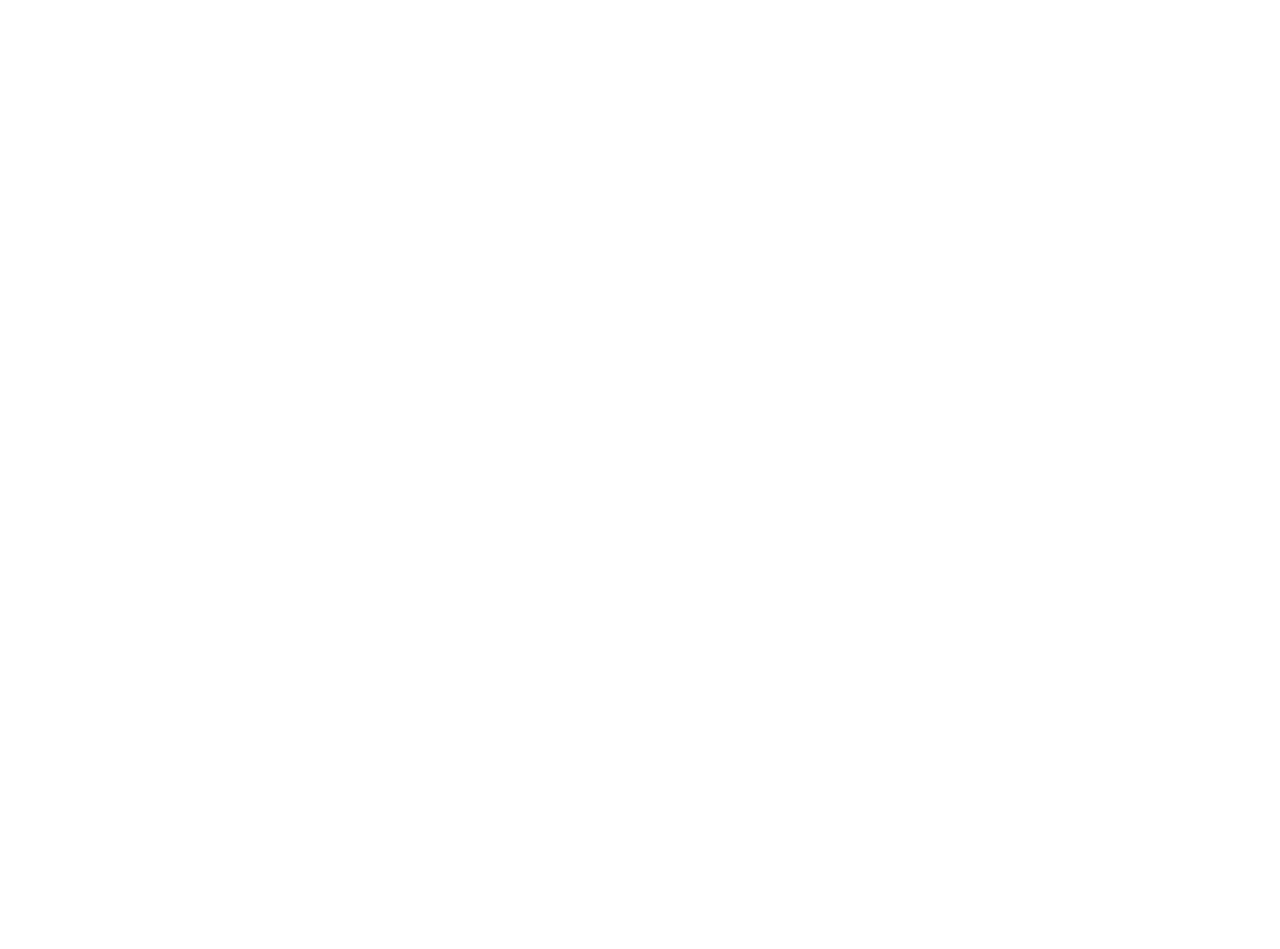
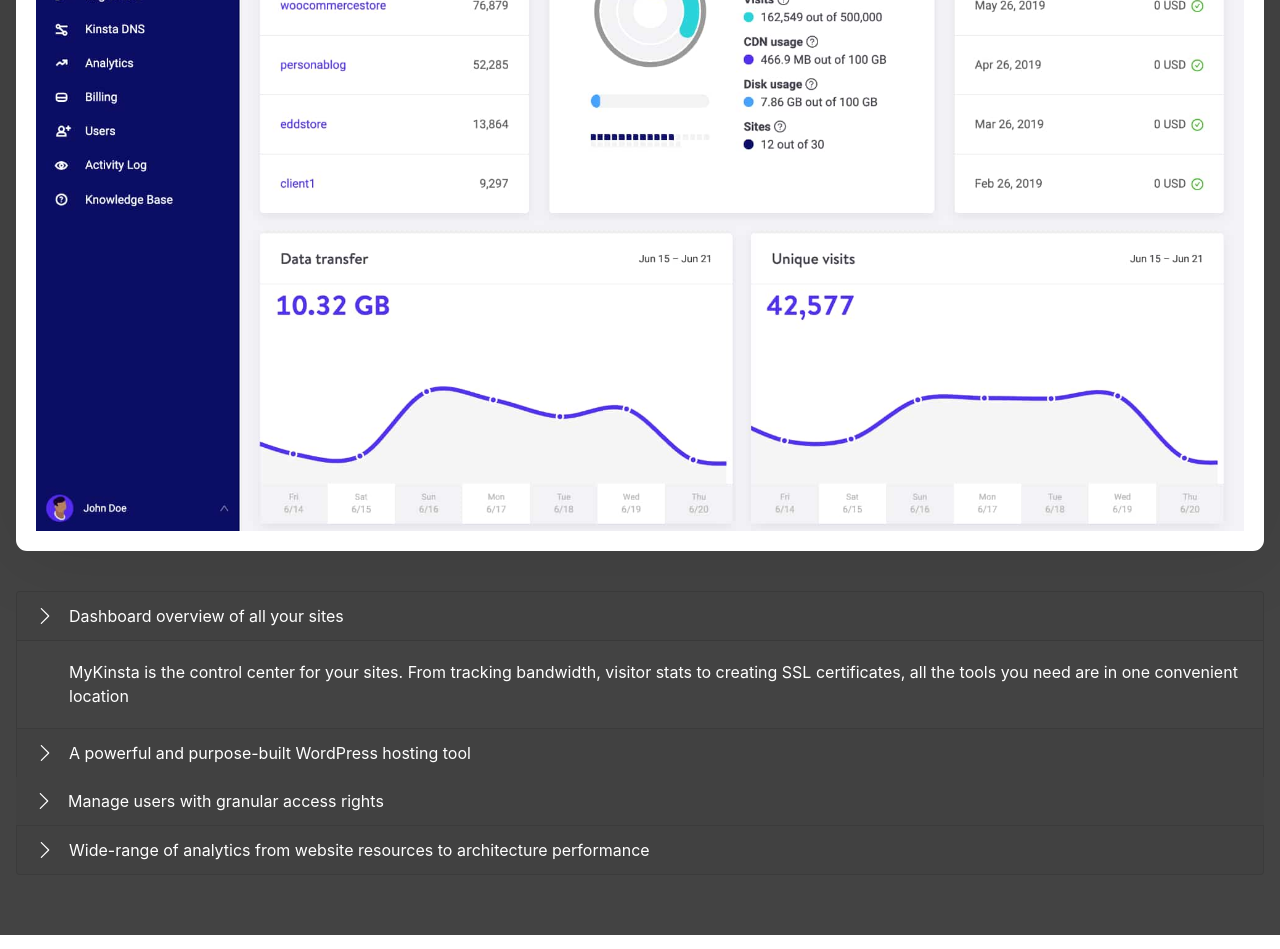
Before and after one commit to stepinfwd/rebuild, a React (Create React App) app: page / in a window 1280 px wide. Shown: the part 1848-2797 px from the top of the page. Before the commit the page ends 1451 px from the top, so only its background shows below. Built offline with nearby package versions, Linux system fonts and the light colour scheme.

Commit message:
mobile 90 percent pre-push

```diff
--- a/src/App.js
+++ b/src/App.js
@@ -1,19 +1,73 @@
-import React from "react";
+import React, { Component } from "react";
 import "./App.scss";
+import { Navbar } from "react-bootstrap";
+import { Nav } from "react-bootstrap";
+import { NavDropdown } from "react-bootstrap";
 import Banner from "./components/banner/banner";
 import Feature from "./components/feature/feature";
 import Footer from "./components/footer/footer";
 import Work from "./components/work/work";
+import ManageAccordion from "./components/accordion/accordion.js";
+class App extends Component {
+  constructor(props) {
+    super(props);
 
-function App() {
+    this.listener = null;
+    this.state = {
+      status: "top",
+    };
+  }
+  componentDidMount() {
+    this.listener = document.addEventListener("scroll", (e) => {
+      var scrolled = document.scrollingElement.scrollTop;
+      if (scrolled >= 120) {
+        if (this.state.status !== "diff") {
+          this.setState({ status: "diff" });
+        }
+      } else {
+        if (this.state.status !== "top") {
+          this.setState({ status: "top" });
+        }
+      }
+    });
+  }
+  componentDidUpdate() {
+    document.removeEventListener("scroll", this.listener);
+  }
+  render() {
     return (
       <div className="App">
+        <Navbar
+          collapseOnSelect
+          expand="lg"
+          variant="dark"
+          sticky="top"
+          className="nav-container"
+          style={{
+            backgroundColor: this.state.status === "top" ? "" : "#43414e",
+            color: this.state.status === "top" ? "#fff" : "#43414e",
+          }}
+        >
+          <Navbar.Brand href="#home">CARTMAKER</Navbar.Brand>
+          <Navbar.Toggle aria-controls="responsive-navbar-nav" />
+          <Navbar.Collapse id="responsive-navbar-nav">
+            <Nav className="ml-auto">
+              <Nav.Link href="#features">PLANS</Nav.Link>
+              <Nav.Link href="#features">FEATURES</Nav.Link>
+              <Nav.Link href="#pricing">TEAM</Nav.Link>
+              <Nav.Link href="#pricing">CONTACT</Nav.Link>
+              {/* <Nav.Link href="#pricing">LOGIN</Nav.Link> */}
+            </Nav>
+          </Navbar.Collapse>
+        </Navbar>
         <Banner />
         <Feature />
         <Work />
+        <ManageAccordion />
         <Footer />
       </div>
     );
   }
+}
 
 export default App;
--- /dev/null
+++ b/src/components/accordion/accordion.js
@@ -0,0 +1,135 @@
+import React, { Component } from "react";
+import { Accordion, Card } from "react-bootstrap";
+import dash1 from "./images/Dashboard-pana.svg";
+import dash2 from "./images/mykinsta-dashboard-v8@2x.jpg";
+import next from "./images/s.svg";
+import "./accordion.scss";
+
+class ManageAccordion extends Component {
+  state = {};
+  render() {
+    return (
+      <div className="manage-accordion-global ">
+        <div className="container-fluid accordion-custom-padding-0">
+          <div className="col-xs-12 col-sm-12 accordion-custom-padding-0">
+            <h2 className="accordion-header">
+              MyKinsta is site management reimagined
+            </h2>
+
+            <div className="accordion-image-section ">
+              <img src={dash2} alt=""></img>
+            </div>
+            <div className="col-xs-12 col-sm-12 accordion-custom-padding-0">
+              <Accordion
+                defaultActiveKey="0"
+                className="custom-accordion-bootstrap"
+              >
+                <Card
+                  style={{
+                    textAlign: "left",
+                    backgroundColor: "#434343",
+                    color: "#fff",
+                  }}
+                >
+                  <Accordion.Toggle as={Card.Header} eventKey="0">
+                    <div className="acc-flex">
+                      <img className="svg-icon" src={next} alt=""></img>
+                      Dashboard overview of all your sites
+                    </div>
+                  </Accordion.Toggle>
+                  <Accordion.Collapse eventKey="0">
+                    <Card.Body
+                      style={{ textAlign: "left", marginLeft: "2rem" }}
+                    >
+                      MyKinsta is the control center for your sites. From
+                      tracking bandwidth, visitor stats to creating SSL
+                      certificates, all the tools you need are in one convenient
+                      location
+                    </Card.Body>
+                  </Accordion.Collapse>
+                </Card>
+                <Card
+                  style={{
+                    textAlign: "left",
+                    backgroundColor: "#434343",
+                    color: "#fff",
+                  }}
+                >
+                  <Accordion.Toggle as={Card.Header} eventKey="1">
+                    <div className="acc-flex">
+                      <img className="svg-icon" src={next} alt=""></img>A
+                      powerful and purpose-built WordPress hosting tool
+                    </div>
+                  </Accordion.Toggle>
+                  <Accordion.Collapse eventKey="1">
+                    <Card.Body
+                      style={{ textAlign: "left", marginLeft: "2rem" }}
+                    >
+                      {" "}
+                      Our dashboard lets you track important data for each of
+                      your sites separately; such as visitors, bandwidth usage,
+                      response times, and more.
+                    </Card.Body>
+                  </Accordion.Collapse>
+                </Card>
+                <Card
+                  style={{
+                    textAlign: "left",
+                    backgroundColor: "#434343",
+                    color: "#fff",
+                    border: "none",
+                  }}
+                >
+                  <Accordion.Toggle as={Card.Header} eventKey="2">
+                    <div className="acc-flex">
+                      <img className="svg-icon" src={next} alt=""></img>
+                      Manage users with granular access rights
+                    </div>
+                  </Accordion.Toggle>
+                  <Accordion.Collapse eventKey="2">
+                    <Card.Body
+                      style={{ textAlign: "left", marginLeft: "2rem" }}
+                    >
+                      {" "}
+                      MyKinsta is the control center for your sites. From
+                      tracking bandwidth, visitor stats to creating SSL
+                      certificates, all the tools you need are in one convenient
+                      location
+                    </Card.Body>
+                  </Accordion.Collapse>
+                </Card>
+                <Card
+                  style={{
+                    textAlign: "left",
+                    backgroundColor: "#434343",
+                    color: "#fff",
+                  }}
+                >
+                  <Accordion.Toggle as={Card.Header} eventKey="3">
+                    <div className="acc-flex">
+                      <img className="svg-icon" src={next} alt=""></img>
+                      Wide-range of analytics from website resources to
+                      architecture performance
+                    </div>
+                  </Accordion.Toggle>
+                  <Accordion.Collapse eventKey="3">
+                    <Card.Body
+                      style={{ textAlign: "left", marginLeft: "2rem" }}
+                    >
+                      {" "}
+                      MyKinsta is the control center for your sites. From
+                      tracking bandwidth, visitor stats to creating SSL
+                      certificates, all the tools you need are in one{" "}
+                    </Card.Body>
+                  </Accordion.Collapse>
+                </Card>
+              </Accordion>{" "}
+            </div>
+          </div>
+        </div>
+      </div>
+    );
+  }
+}
+
+export default ManageAccordion;
--- /dev/null
+++ b/src/components/accordion/accordion.scss
@@ -0,0 +1,52 @@
+$white-color: #fff;
+$black-color: #434343;
+$teal-color: #008080;
+.manage-accordion-global {
+  background-color: $black-color;
+  padding: 60px 16px 60px 16px !important;
+  margin-top: 100px;
+}
+.accordion-header {
+  margin-bottom: 40px;
+  color: $white-color;
+  font-size: 32px;
+  font-weight: 900;
+  text-align: left;
+}
+.accordion-custom-padding-0 {
+  padding: 0 !important;
+}
+.custom-accordion-bootstrap {
+  margin-top: 40px !important;
+}
+
+.accordion-image-section {
+  width: 100%;
+  height: auto;
+  //   max-width: 712px;
+  box-sizing: border-box;
+  //   padding: 24px 11px 11px;
+  border-radius: 11px;
+  background-repeat: no-repeat;
+  background-position: 16px 9px;
+  box-shadow: 0 5px 80px 0 rgba(0, 0, 0, 0.1);
+  border: 20px solid $white-color;
+
+  img {
+    height: 420px;
+    max-width: 100%;
+    max-height: 100%;
+    width: 100%;
+    height: auto;
+  }
+}
+
+.svg-icon {
+  margin-right: 1rem;
+  width: 16px;
+}
+
+.acc-flex {
+  display: flex;
+  flex-direction: row;
+}
--- a/src/components/banner/banner.scss
+++ b/src/components/banner/banner.scss
@@ -26,4 +26,7 @@ $teal-color: #008080;
   margin-top: 20px;
   margin-right: 20px;
   border: 1px solid $black-color !important;
+  position: absolute;
+  left: 1rem;
+  bottom: -3rem;
 }
--- a/src/components/feature/feature.scss
+++ b/src/components/feature/feature.scss
@@ -1,3 +1,7 @@
+$white-color: #fff;
+$black-color: #434343;
+$teal-color: #008080;
+
 /* icons style only START */
 .feature-card-icons {
   width: 32px;
--- a/src/components/work/work.js
+++ b/src/components/work/work.js
@@ -12,7 +12,7 @@ const Work = () => {
           Our clients love us because we never settle on these
         </p>
         <div className="work-three-column-layout  row">
-          <div className="col-sm-4 work-each-column">
+          <div className="col-xs-12 col-sm-4 work-each-column">
             <img src={feature1} alt="" />
             <h4>Peace of mind</h4>
             <p>
@@ -20,7 +20,7 @@ const Work = () => {
               site. Always running, monitored, and scaling on-demand.
             </p>
           </div>
-          <div className="col-sm-4 work-each-column">
+          <div className="col-xs-12 col-sm-4 work-each-column">
             <img src={feature2} alt="" />
             <h4>Support that cares</h4>
             <p>
@@ -28,7 +28,7 @@ const Work = () => {
               site. Always running, monitored, and scaling on-demand.
             </p>
           </div>
-          <div className="col-sm-4 work-each-column">
+          <div className="col-xs-12 col-sm-4 work-each-column">
             <img src={feature3} alt="" />
             <h4>User-friendly, yet powerful</h4>
             <p>
--- a/src/components/work/work.scss
+++ b/src/components/work/work.scss
@@ -1,3 +1,7 @@
+$white-color: #fff;
+$black-color: #434343;
+$teal-color: #008080;
+
 .work-global-container {
   margin-top: 100px;
 }
@@ -22,12 +26,15 @@
     margin-bottom: 10px;
     font-weight: 600;
     font-size: 18px;
+    text-align: center;
   }
   p {
     font-size: 16px;
     margin-bottom: 20px;
+    text-align: center;
   }
   img {
     width: 12rem;
+    margin-top: 1rem;
   }
 }
```
Also changed, not shown: src/App.scss (+40 -27 lines), src/components/accordion/images/mykinsta-dashboard-v8@2x.jpg (added). Lines whose indentation alone changed are shown as unchanged.
